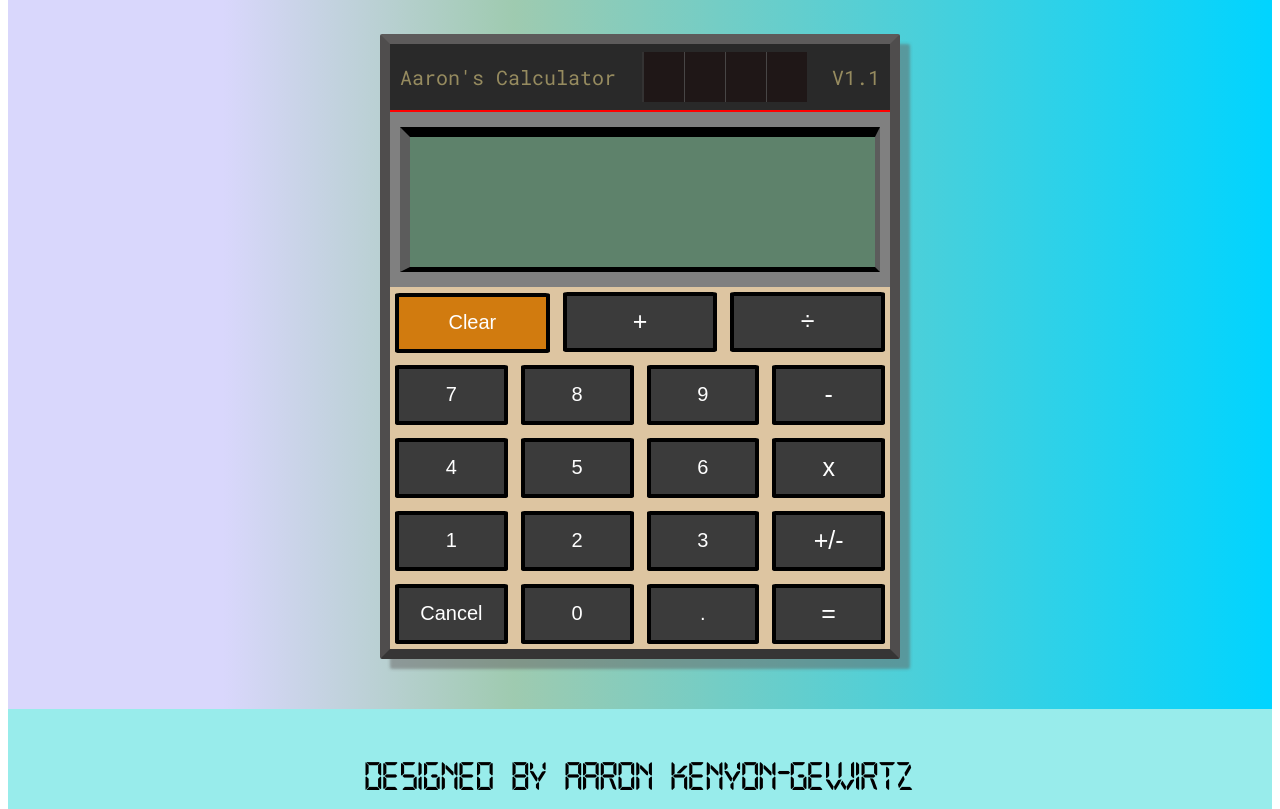
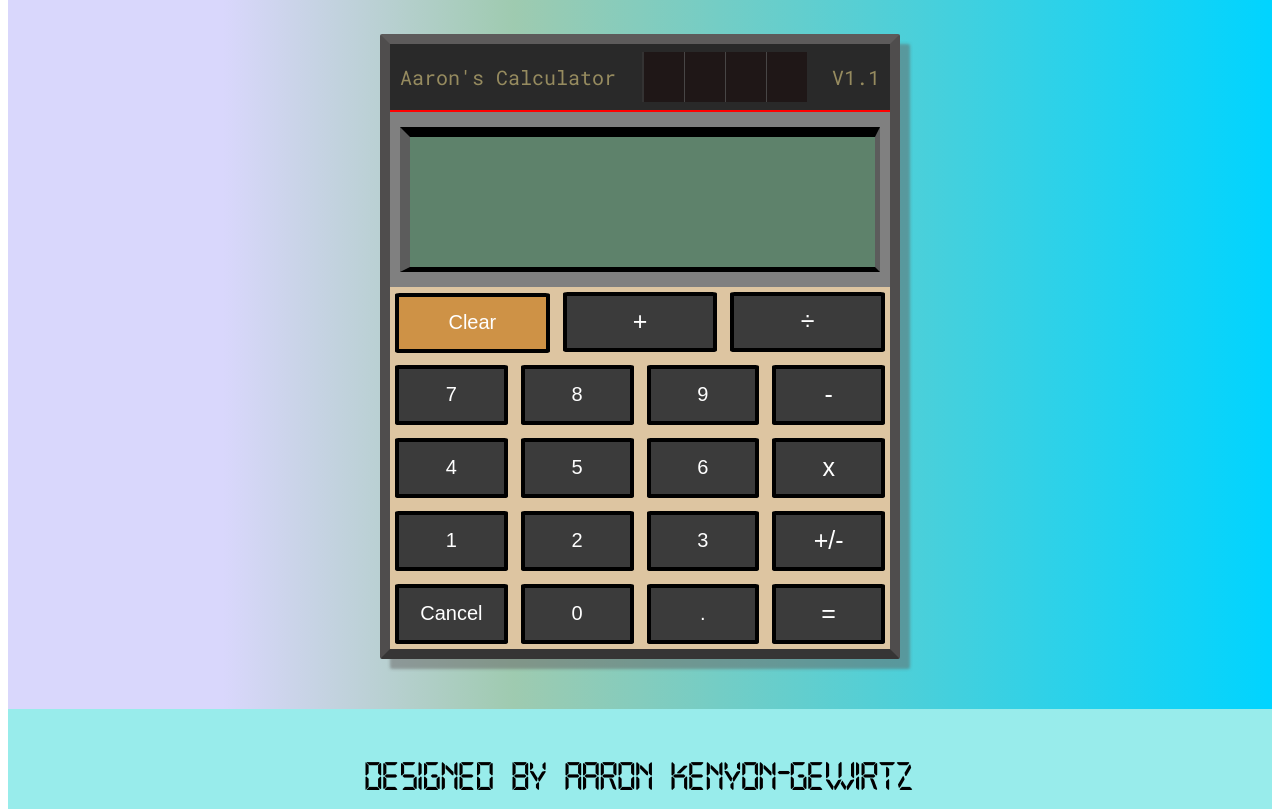
Before and after one commit to aaronkg1/calculator, a plain HTML site: page index.html in a window 1280 px wide. In both pictures the pointer is over the button "Clear". Shown: the part 115-924 px from the top of the page. Drawn offline with Linux system fonts and the light colour scheme; files whose address does not match are found by name.

Commit message:
clear button hover

```diff
--- a/calculator.css
+++ b/calculator.css
@@ -166,6 +166,10 @@ background: linear-gradient(90deg, rgba(217,215,252,1) 17%, rgba(9,121,53,0.3911
     background: rgba(209, 118, 7, 0.94);
 }
 
+#clear:hover {
+    background: rgba(206, 143, 65, 0.94);
+}
+
 .solarcontainer {
 
     display: flex;
```
